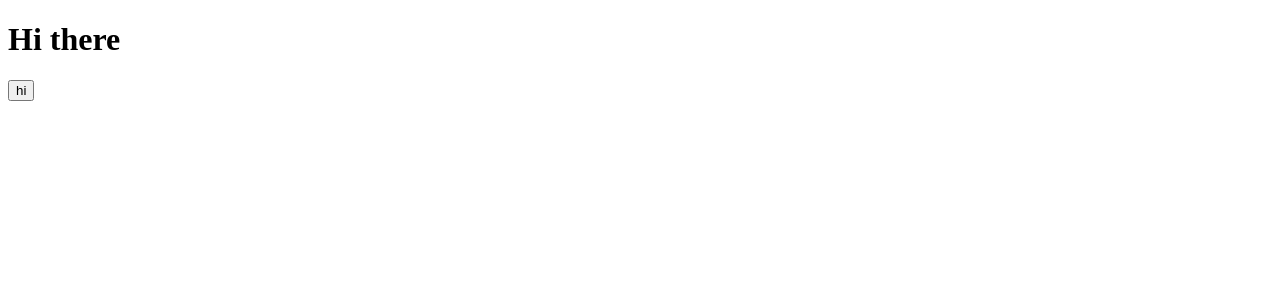
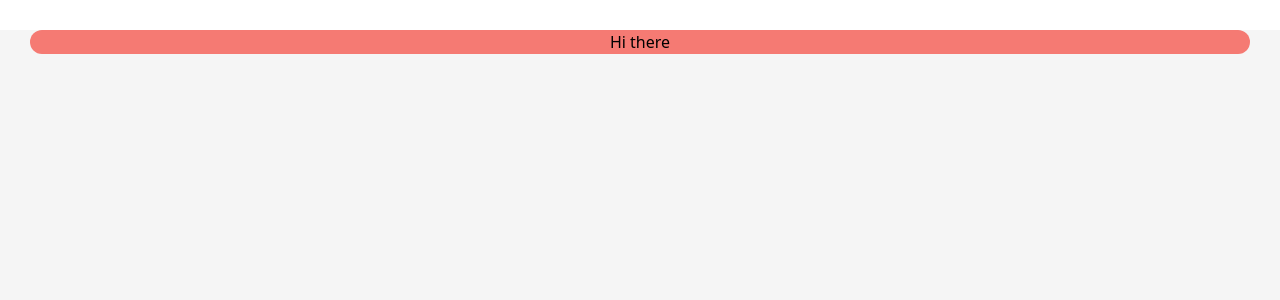
Before and after one commit to Matt-htims/dancing-frontend, a Next.js app: page / in a window 1280 px wide. Shown: the top 300 px of the page. Built offline with nearby package versions, Linux system fonts and the light colour scheme.

Commit message:
Added colours to tailwind config file

```diff
--- a/pages/_app.js
+++ b/pages/_app.js
@@ -1,4 +1,4 @@
-
+import '@/styles/globals.css'
 
 export default function App({ Component, pageProps }) {
   return <Component {...pageProps} />
--- a/pages/api/hello.js
+++ /dev/null
@@ -1,5 +0,0 @@
-// Next.js API route support: https://nextjs.org/docs/api-routes/introduction
-
-export default function handler(req, res) {
-  res.status(200).json({ name: 'John Doe' })
-}
--- a/pages/index.jsx
+++ b/pages/index.jsx
@@ -13,12 +13,11 @@ export default function Home() {
         <meta name="viewport" content="width=device-width, initial-scale=1" />
         <link rel="icon" href="/favicon.ico" />
       </Head>
-      <main>
-        <h1 className="text-xl">Hi there</h1>
-        <button className="bg-sky-700 px-4 py-2 text-white hover:bg-sky-800 sm:px-8 sm:py-3">
-          hi
-        </button>
-      </main>
+      <div className="h-screen bg-background">
+        <main className="m-[30px] rounded-[20px] bg-main text-center">
+          <h1 className="">Hi there</h1>
+        </main>
+      </div>
     </>
   )
 }
--- a/tailwind.config.js
+++ b/tailwind.config.js
@@ -1,15 +1,35 @@
 /** @type {import('tailwindcss').Config} */
+
+// Fonts
+
+// Colors
+const background = '#F5F5F5'
+const offWhite = '#FBF2EA'
+const ripeMelon = '#FDB2A6'
+const sonomaSunset = '#F57A73'
+const screamingConfetti = '#E8EC7A'
+const dreamyBlue = '#9FAED4'
+
 module.exports = {
   content: [
-    "./app/**/*.{js,ts,jsx,tsx}",
-    "./pages/**/*.{js,ts,jsx,tsx}",
-    "./components/**/*.{js,ts,jsx,tsx}",
+    './app/**/*.{js,ts,jsx,tsx}',
+    './pages/**/*.{js,ts,jsx,tsx}',
+    './components/**/*.{js,ts,jsx,tsx}',
 
     // Or if using `src` directory:
-    "./src/**/*.{js,ts,jsx,tsx}",
+    './src/**/*.{js,ts,jsx,tsx}',
   ],
   theme: {
-    extend: {},
+    extend: {
+      colors: {
+        background,
+        offWhite,
+        main: sonomaSunset,
+        secondary: ripeMelon,
+        blue: dreamyBlue,
+        yellow: screamingConfetti,
+      },
+    },
   },
   plugins: [],
 }
```
